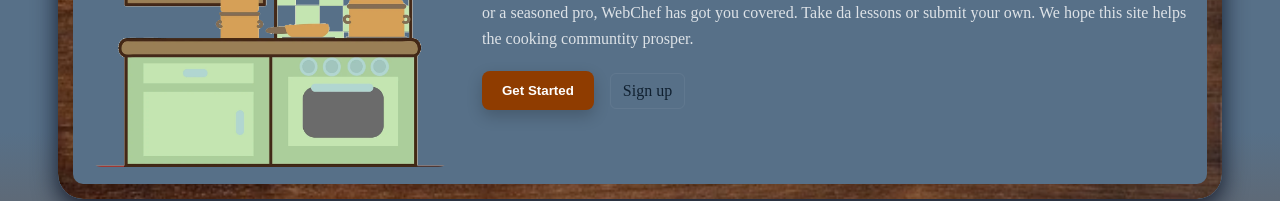
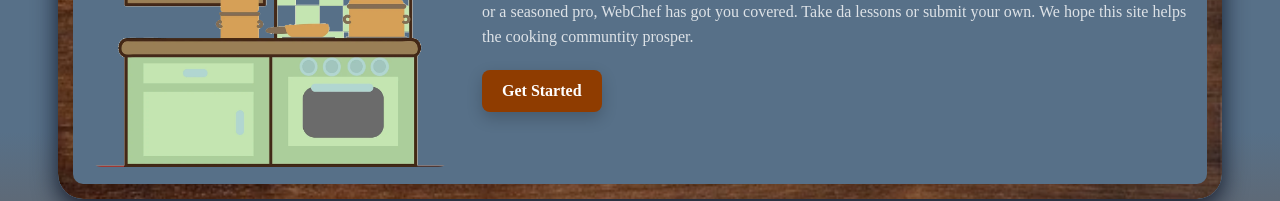
Before and after one commit to wpeterashworth/webchef, a SvelteKit app in the folder client/: page / in a window 1280 px wide. Shown: the part 441-642 px from the top of the page. Built offline with nearby package versions, Linux system fonts and the light colour scheme; no server answers.

Commit message:
fixed get started button on home page

```diff
--- a/client/src/lib/components/landing.svelte
+++ b/client/src/lib/components/landing.svelte
@@ -1,7 +1,13 @@
 <script>
-    export let heroSrc = "/images/penguinhero.webp";
-    export let description = "Bite-sized lessons, streaks, and XP to build cooking skills progressively.";
-    export let onAction;
+    // Presentational only: the parent decides where "Get Started" goes, because
+    // that depends on whether someone is signed in and the landing card has no
+    // business knowing about auth.
+    let {
+        heroSrc = "/images/penguinhero.webp",
+        description = "Bite-sized lessons, streaks, and XP to build cooking skills progressively.",
+        actionHref = "/signup",
+        actionLabel = "Get Started",
+    } = $props();
 </script>
 
 <section class="landing">
@@ -12,8 +18,7 @@
             <h2 class="title">Welcome to WebChef</h2>
             <p class="description">{description}</p>
             <div class="actions">
-                <button class="primary" on:click={() => onAction?.()}>Get Started</button>
-                <a class="secondary" href="/signup">Sign up</a>
+                <a class="primary" href={actionHref}>{actionLabel}</a>
             </div>
         </div>
     </div>
@@ -91,8 +96,10 @@
     }
 
     .primary {
+        display: inline-block;
         background: var(--accent-color, #ff7a18);
         color: white;
+        text-decoration: none;
         border: none;
         padding: 0.75rem 1.25rem;
         border-radius: 8px;
@@ -103,14 +110,6 @@
 
     .primary:hover {
         transform: translateY(-2px);
-    }
-
-    .secondary {
-        color: var(--text-color);
-        text-decoration: none;
-        padding: 0.5rem 0.75rem;
-        border-radius: 6px;
-        border: 1px solid rgba(255,255,255,0.06);
     }
 
     /* Responsive: stack vertically on small screens */
--- a/client/src/routes/+page.svelte
+++ b/client/src/routes/+page.svelte
@@ -2,23 +2,20 @@
   import Footer from "$lib/components/footer.svelte";
   import Header from "$lib/components/header.svelte";
   import HeroSection from "$lib/components/landing.svelte";
+  import { user } from "$lib/stores/auth.js";
 
   let description =
     "Come one come all! and learn about to the world of cooking with WebChef. The one stop shop for all your culinary needsfrom easy to hard lessons about ingreadients and cooking methods. Whether you are a beginner or a seasoned pro, WebChef has got you covered. Take da lessons or submit your own. We hope this site helps the cooking communtity prosper.";
 
-  function handleHeroAction() {
-    console.log("Action received from HeroSection");
-  }
+  // One button, two destinations: sign up if you're a visitor, straight to the
+  // lessons if you're already a member. Mirrors how the header swaps its links.
+  const actionHref = $derived($user ? "/lesson" : "/signup");
 </script>
 
 <Header />
 
 <main class="main">
-  <HeroSection
-    heroSrc="/images/kitchenHero.webp"
-    {description}
-    onAction={handleHeroAction}
-  />
+  <HeroSection heroSrc="/images/kitchenHero.webp" {description} {actionHref} />
 </main>
 
 <Footer />
```
